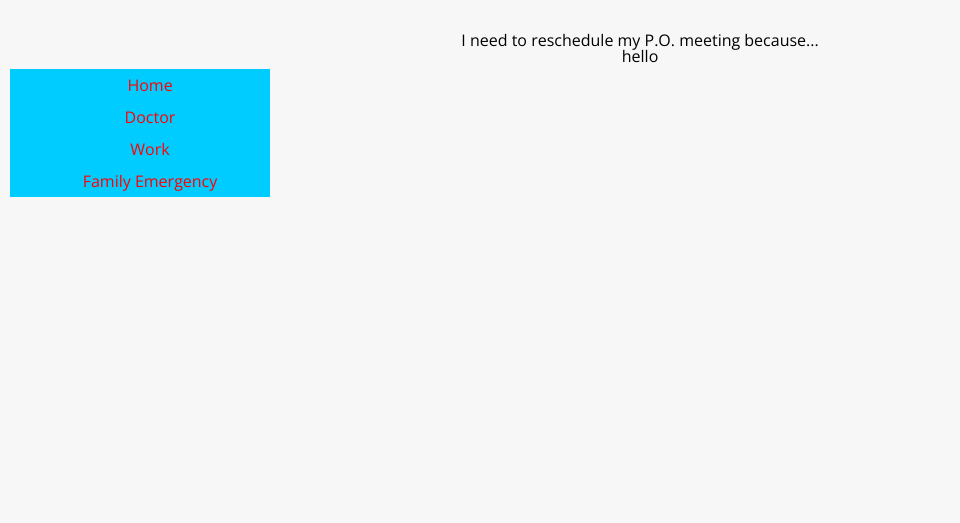
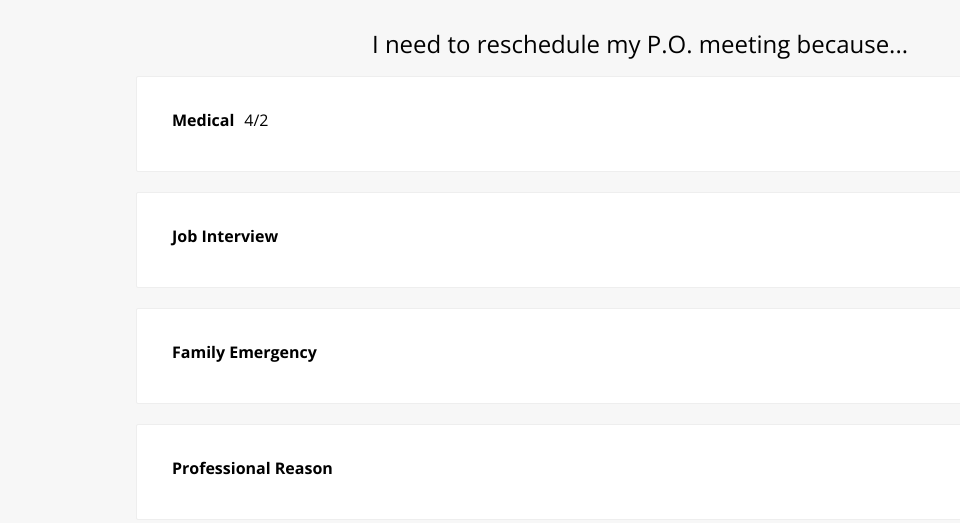
Before and after one commit to codeforboston/tommyandfrank, a plain HTML site: page html/need_to_resched.html in a window 1280 px wide. Shown: the whole page, without its empty margins (0-960 px from the left). Drawn offline with nearby package versions, Linux system fonts and the light colour scheme.

Commit message:
edited need to resched

```diff
--- a/css/need_to_resched.css
+++ b/css/need_to_resched.css
@@ -31,22 +31,44 @@ li a {
     display: block;
 }
 
-/* unvisited link */
+/*
 a:link {
     color: red;
 }
 
-/* visited link */
 a:visited {
     color: green;
 }
 
-/* mouse over link */
 a:hover {
     color: hotpink;
 }
 
-/* selected link */
 a:active {
     color: blue;
 }
+*/
+
+h2,div {
+	margin: 0 10% 20px 10%;
+}
+a {
+	text-decoration: none;
+	color: black;
+}
+.option {
+	padding: 35px;
+	border: 1px solid #eee;
+	border-radius: 2px;
+	cursor: pointer;
+	background-color: white;
+	text-align: left;
+}
+.option p:first-of-type {
+	margin-bottom: 8px;
+}
+
+.weekday {
+  font-weight: 700;
+  margin-right: 10px;
+}
--- a/html/need_to_resched.html
+++ b/html/need_to_resched.html
@@ -11,20 +11,38 @@
 
 
   <body>
-  <h1>
-  	I need to reschedule my P.O. meeting because...
-  </h1>
-  <p>
-hello
-  </p>
 
 
-<ul>
-  <li><a href="default.asp">Home</a></li>
-  <li><a href="resched_options.html">Doctor</a></li>
-  <li><a href=".asp">Work</a></li>
-  <li><a href=".asp">Family Emergency</a></li>
-</ul>
+<h2>I need to reschedule my P.O. meeting because...</h2>
+    <a href="resched_options.html">
+      <div class="option">
+        <p><span class="weekday">Medical</span>4/2</p>
+
+      </div>
+    </a>
+    <a href="resched_options.html">
+      <div class="option">
+        <p><span class="weekday">Job Interview</span></p>
+
+      </div>
+    </a>
+    <a href="resched_options.html">
+      <div class="option">
+        <p><span class="weekday">Family Emergency</span></p>
+
+      </div>
+    </a>
+    <a href="resched_options.html">
+      <div class="option">
+        <p><span class="weekday">Professional Reason</span></p>
+
+      </div>
+    </a>
+    <a href="#">
+      <div class="option">
+        <p><span class="weekday"></span></p>
+      </div>
+    </a>
 
 
       </body>
```
